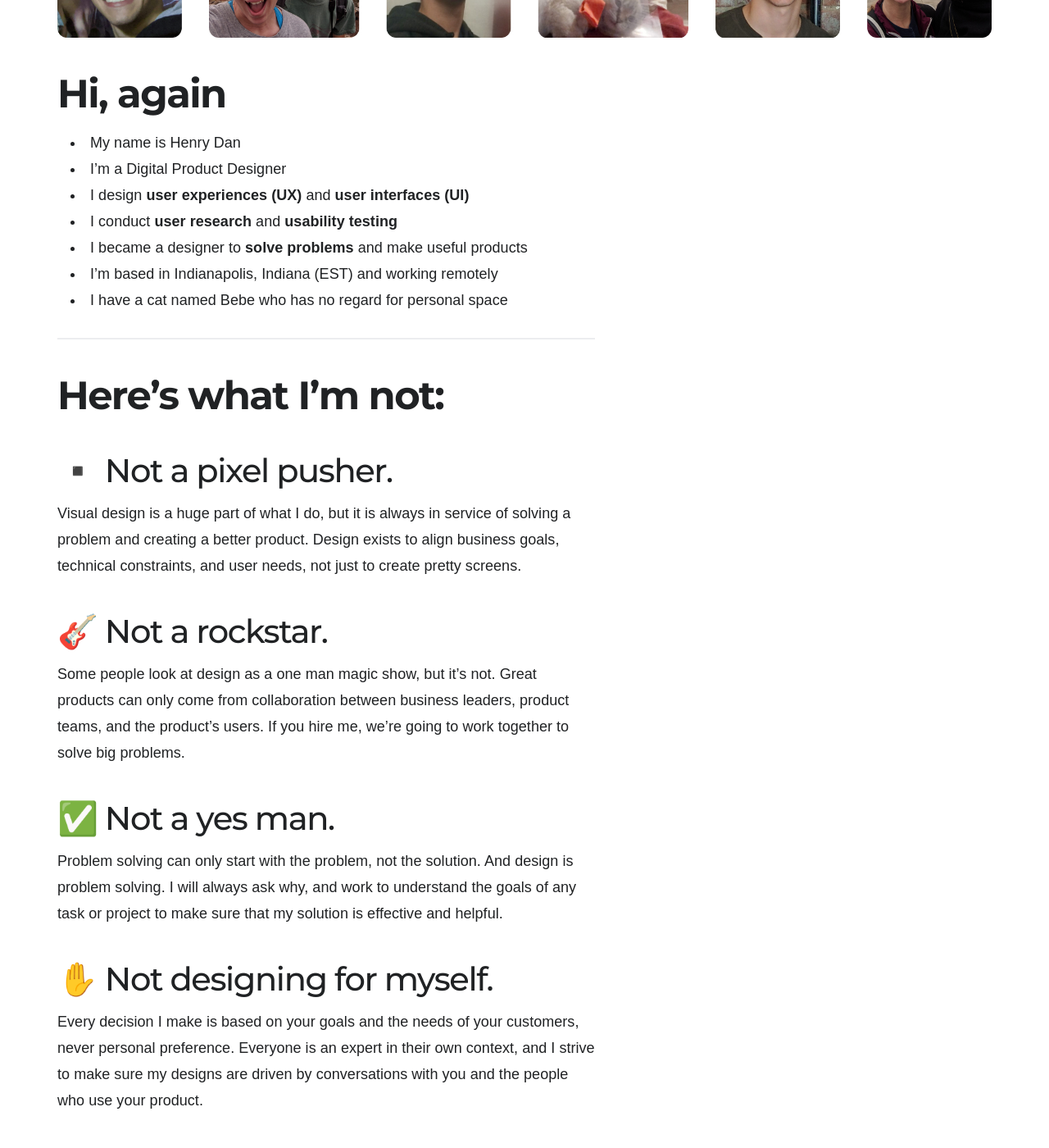
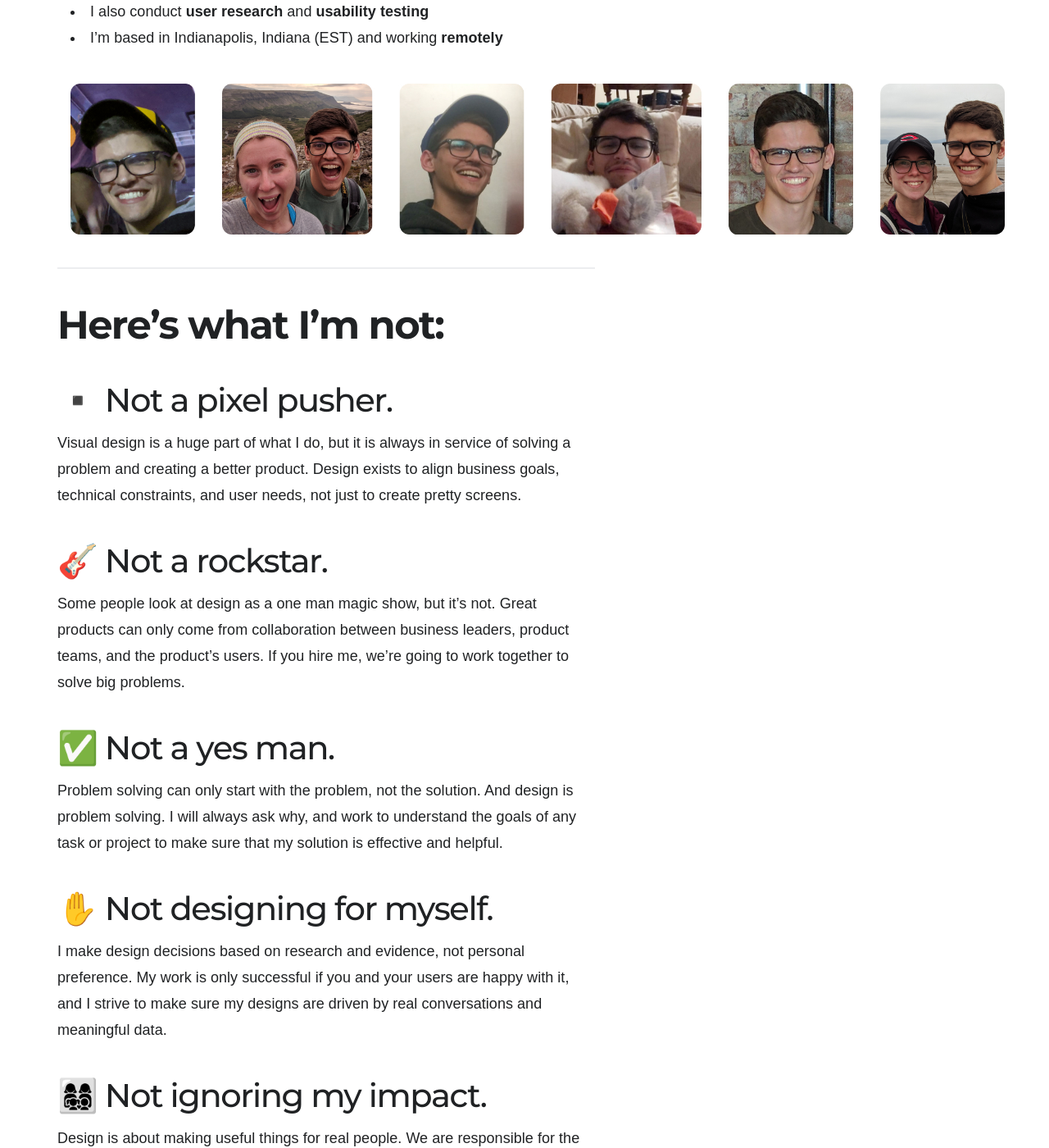
Before and after one commit to hdan-design/hdan-design.github.io, a Jekyll site: the page built from _pages/About.md, in a window 1280 px wide and 1400 px high, scrolled down 551 px. Shown: the whole window at 82% size. Built offline with Jekyll 4.4.1, drawn with Linux system fonts in a browser that asks for light colours; nearby versions of some CDN libraries; some of the changed text lies outside the part shown.

Commit message:
updates to about

```diff
--- a/_data/settings.yml
+++ b/_data/settings.yml
@@ -8,11 +8,11 @@
 
 menu_settings:
   menu_items:
-    - title: 'Projects'
+    - title: 'Work'
       url: '/'
     - title: 'Services'
       url: '/Services'
-    - title: 'Who cares?'
+    - title: 'not about me'
       url: '/about'
 
 footer_settings:
--- a/_pages/About.md
+++ b/_pages/About.md
@@ -2,17 +2,13 @@
 title: Not about me
 subtitle: Who I'm not & what I'm not about
 ---
+## But first, who am I?
+
+- My name is **Henry Dan** and I'm a Digital Product Designer
+- I design user experiences **(UX)** and user interfaces **(UI)**
+- I also conduct **user research** and **usability testing**
+- I'm based in Indianapolis, Indiana (EST) and working **remotely**
 ![Me](/images/about/about9.jpg)
-
-## Hi, again
-
-- My name is Henry Dan
-- I'm a Digital Product Designer
-- I design **user experiences (UX)** and **user interfaces (UI)**
-- I conduct **user research** and **usability testing**
-- I became a designer to **solve problems** and make useful products
-- I'm based in Indianapolis, Indiana (EST) and working remotely
-- I have a cat named Bebe who has no regard for personal space
 
 ---
 
@@ -32,13 +28,13 @@
 
 ### ✋ Not designing for myself.
 
-Every decision I make is based on your goals and the needs of your customers, never personal preference. Everyone is an expert in their own context, and I strive to make sure my designs are driven by conversations with you and the people who use your product.
+I make design decisions based on research and evidence, not personal preference. My work is only successful if you and your users are happy with it, and I strive to make sure my designs are driven by real conversations and meaningful data.
 
 ### 👩‍👩‍👧‍👦 Not ignoring my impact.
 
 Design is about making useful things for real people. We are responsible for the impact of the things we create, and design has the capacity to cause problems as much as it can solve them.
 
-**Inclusion, accessibility, and user-centered design** are at the core of everything I create.
+**Inclusion, accessibility,** and **user-centered design** are at the core of everything I create.
 
 ---
 ## Sound like someone you could work with?
```
Also changed, not shown: images/backgrounds/background1.jpg (added), images/backgrounds/background2.jpg (added).
